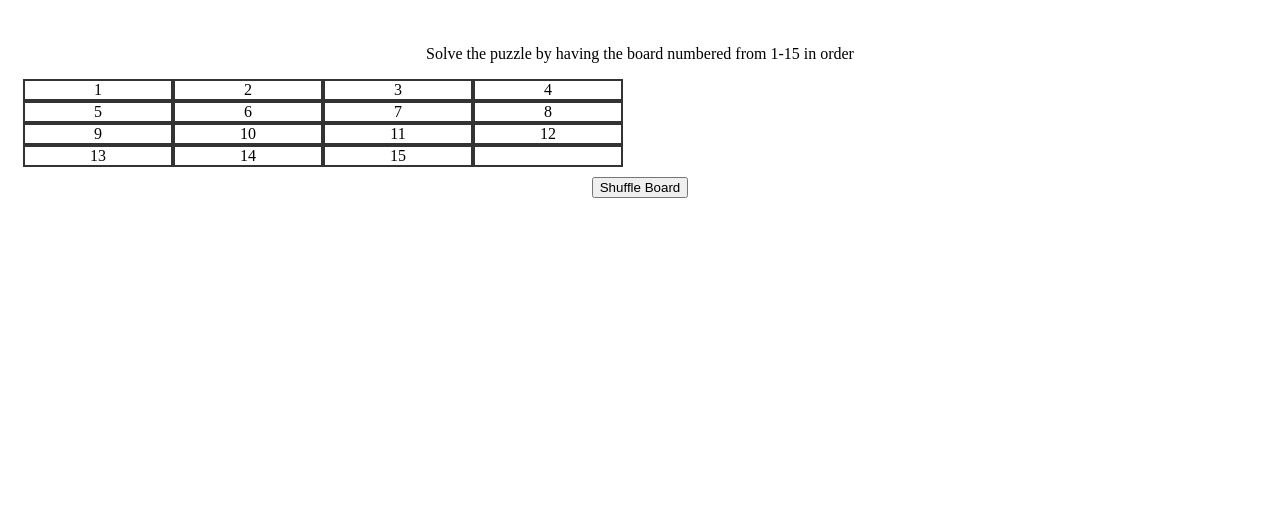
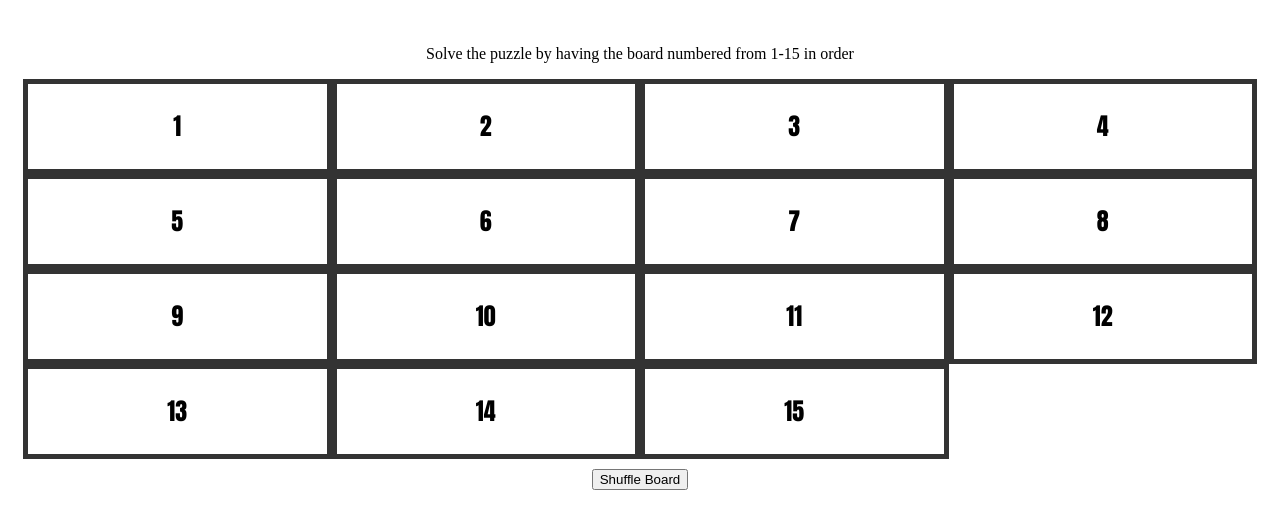
Before and after one commit to simonHuang12/Level-3-Project, a plain HTML site: page index.html in a window 1280 px wide. Shown: the part 61-590 px from the top of the page. Drawn offline with Linux system fonts and the light colour scheme.

Commit message:
Added drag and drop, win con, & fixed css,

```diff
--- a/index.html
+++ b/index.html
@@ -2,35 +2,68 @@
 <html>
 <meta charset="UTF-8">
 <meta name="viewport" content="width=device-width, initial-scale=1.0">
+
 <head>
     <title>Slider Puzzle</title>
     <link rel="stylesheet" href="style.css">
 </head>
+
 <body>
     <h1>Slider Puzzle</h1>
     <div class="puzzle-container">
         <p>Solve the puzzle by having the board numbered from 1-15 in order</p>
         <div class="tile-container">
-                <div class="tile" id="1">1</div>
-                <div class="tile" id="2">2</div>
-                <div class="tile" id="3">3</div>
-                <div class="tile" id="4">4</div>
-                <div class="tile" id="5">5</div>
-                <div class="tile" id="6">6</div>
-                <div class="tile" id="7">7</div>
-                <div class="tile" id="8">8</div>
-                <div class="tile" id="9">9</div>
-                <div class="tile" id="10">10</div>
-                <div class="tile" id="11">11</div>
-                <div class="tile" id="12">12</div>
-                <div class="tile" id="13">13</div>
-                <div class="tile" id="14">14</div>
-                <div class="tile" id="15">15</div>
-                <div class="tile" id="space"></div>
+            <div ondrop="drop(event)" ondragover="allowDrop(event)">
+                <div class="tile" id="1" draggable="true" ondragstart="drag(event)">1</div>
+            </div>
+            <div ondrop="drop(event)" ondragover="allowDrop(event)">
+                <div class="tile" id="2" draggable="true" ondragstart="drag(event)">2</div>
+            </div>
+            <div ondrop="drop(event)" ondragover="allowDrop(event)">
+                <div class="tile" id="3" draggable="true" ondragstart="drag(event)">3</div>
+            </div>
+            <div ondrop="drop(event)" ondragover="allowDrop(event)">
+                <div class="tile" id="4" draggable="true" ondragstart="drag(event)">4</div>
+            </div>
+            <div ondrop="drop(event)" ondragover="allowDrop(event)">
+                <div class="tile" id="5" draggable="true" ondragstart="drag(event)">5</div>
+            </div>
+            <div ondrop="drop(event)" ondragover="allowDrop(event)">
+                <div class="tile" id="6" draggable="true" ondragstart="drag(event)">6</div>
+            </div>
+            <div ondrop="drop(event)" ondragover="allowDrop(event)">
+                <div class="tile" id="7" draggable="true" ondragstart="drag(event)">7</div>
+            </div>
+            <div ondrop="drop(event)" ondragover="allowDrop(event)">
+                <div class="tile" id="8" draggable="true" ondragstart="drag(event)">8</div>
+            </div>
+            <div ondrop="drop(event)" ondragover="allowDrop(event)">
+                <div class="tile" id="9" draggable="true" ondragstart="drag(event)">9</div>
+            </div>
+            <div ondrop="drop(event)" ondragover="allowDrop(event)">
+                <div class="tile" id="10" draggable="true" ondragstart="drag(event)">10</div>
+            </div>
+            <div ondrop="drop(event)" ondragover="allowDrop(event)">
+                <div class="tile" id="11" draggable="true" ondragstart="drag(event)">11</div>
+            </div>
+            <div ondrop="drop(event)" ondragover="allowDrop(event)">
+                <div class="tile" id="12" draggable="true" ondragstart="drag(event)">12</div>
+            </div>
+            <div ondrop="drop(event)" ondragover="allowDrop(event)">
+                <div class="tile" id="13" draggable="true" ondragstart="drag(event)">13</div>
+            </div>
+            <div ondrop="drop(event)" ondragover="allowDrop(event)">
+                <div class="tile" id="14" draggable="true" ondragstart="drag(event)">14</div>
+            </div>
+            <div ondrop="drop(event)" ondragover="allowDrop(event)">
+                <div class="tile" id="15" draggable="true" ondragstart="drag(event)">15</div>
+            </div>
+            <div ondrop="drop(event)" ondragover="allowDrop(event)"></div>
 
         </div>
         <button onclick="shuffleBoard()">Shuffle Board</button>
     </div>
     <script src="script.js"></script>
 </body>
+
 </html>
--- a/script.js
+++ b/script.js
@@ -1,6 +1,25 @@
-const tiles = ['1','2','3','4','5','6','7','8','9','10','11','12','13','14','15'];
+const tiles = document.querySelectorAll('.tile');
 const tileContainer = document.querySelector('.tile-container');
 
-tiles.forEach((tile) => {
+function allowDrop(ev){
+    ev.preventDefault();
+}
+function drag(ev){
+    ev.dataTransfer.setData("text",ev.target.id);
+}
+function drop(ev){
+    ev.preventDefault();
+    if (ev.target.hasChildNodes()){return;}
+    var data = ev.dataTransfer.getData("text");
+    ev.target.appendChild(document.getElementById(data))
+    checkForWin();
+}
 
-});
+function checkForWin(){
+    let lock = "123456789101112131415";
+    let key = "";
+    for (let i = 0; i < tiles.length; i++){
+        key += document.getElementById(tiles).innerHTML;
+    }
+    console.log(key);
+}
--- a/style.css
+++ b/style.css
@@ -6,18 +6,26 @@ h1{
     text-align: center;
     margin: 5px;
     padding: 10px;
+    border: 10px;
 }
 .tile-container{
     display: grid;
     grid-template-columns: repeat(4, 1fr);
-    max-width: 600px;
     justify-content: center;
 }
 .tile{
+    height: 85px;
     align-items: center;
     justify-content: center;
     cursor: pointer;
-    border: 2px solid #333;
+    border: 5px solid #333;
+    display: flex;
+
+    font-size: 24px;
+    font-family: Impact;
+}
+.tile:hover{
+    background-color: gray;
 }
 button{
     margin: 10px;
```
Lines whose indentation alone changed are shown as unchanged.
